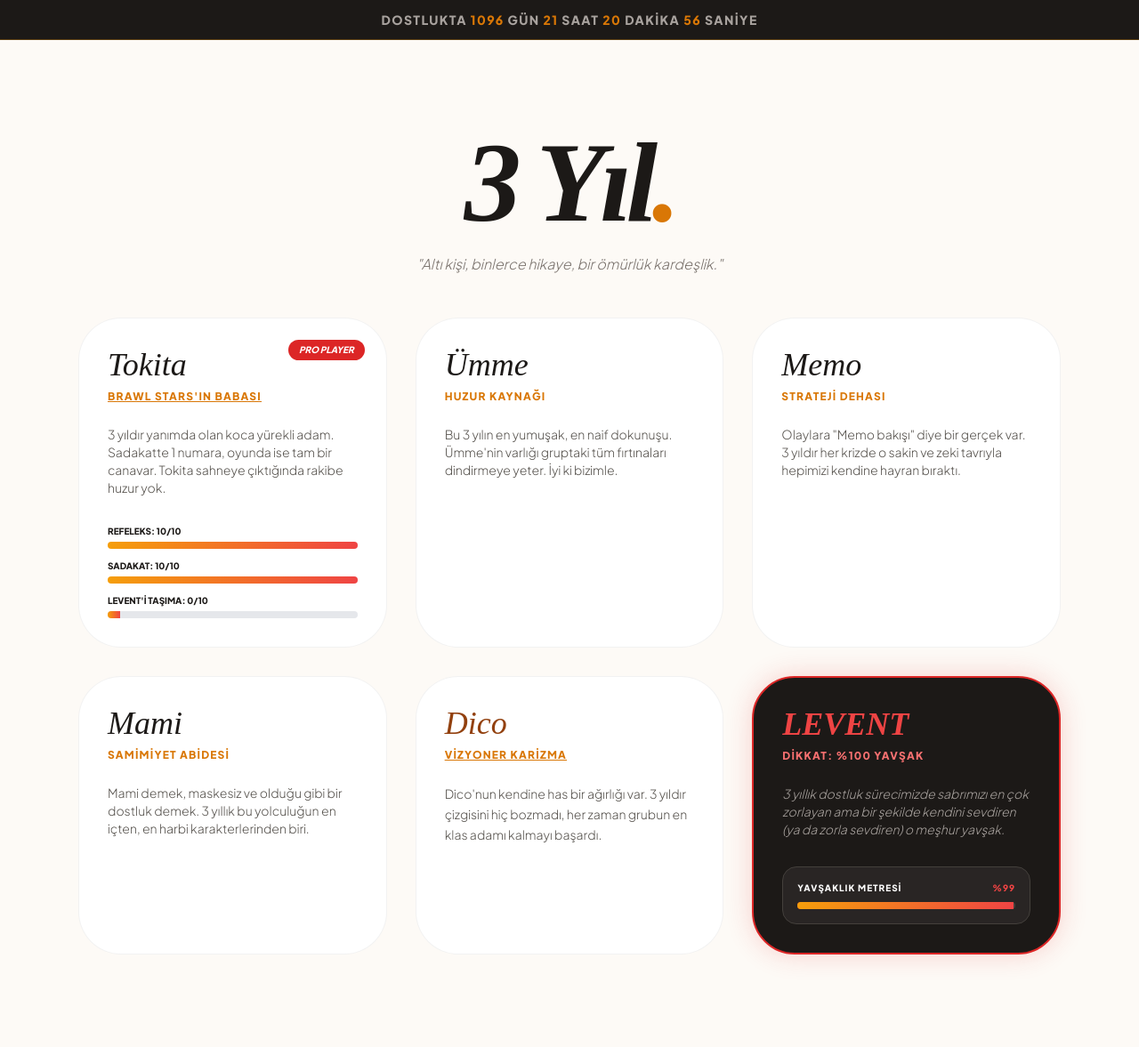
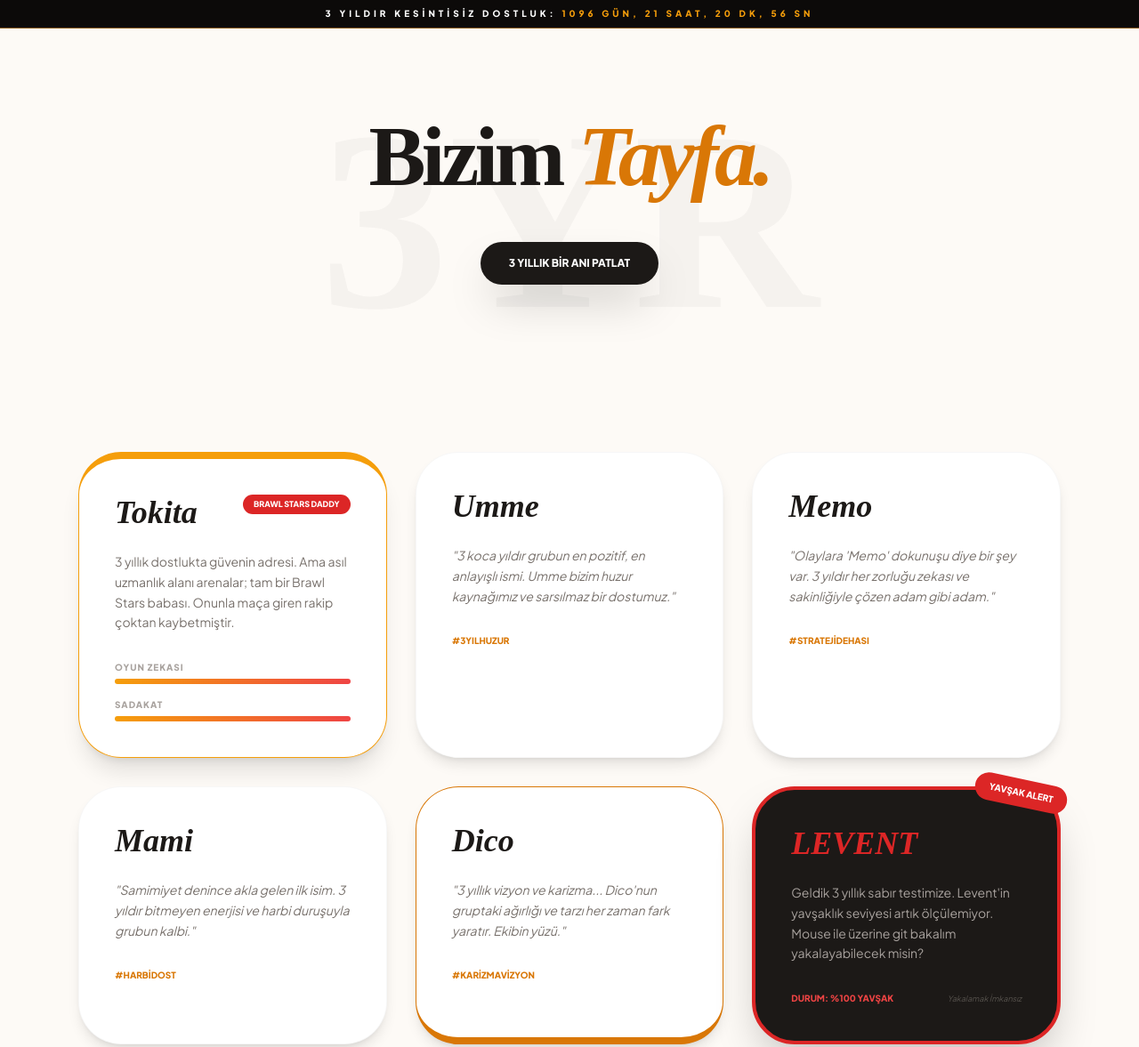
Before and after one commit to ZirveAti/igdost, a plain HTML site: page index.html in a window 1280 px wide. Shown: the top 1177 px of the page at 89% size. Drawn offline with nearby package versions, Linux system fonts and the light colour scheme; a web font is replaced by a local one.

Commit message:
Update index.html

```diff
--- a/index.html
+++ b/index.html
@@ -3,110 +3,130 @@
 <head>
     <meta charset="UTF-8">
     <meta name="viewport" content="width=device-width, initial-scale=1.0">
-    <title>3 Yıllık Efsane | Dostluk Meydanı</title>
+    <title>3 Yıllık Miras | Final Version</title>
     <script src="https://cdn.tailwindcss.com"></script>
-    <link href="https://fonts.googleapis.com/css2?family=Unna:ital,wght@0,400;0,700&family=Plus+Jakarta+Sans:wght@300;600;800&display=swap" rel="stylesheet">
+    <link href="https://fonts.googleapis.com/css2?family=Unna:ital,wght@0,700&family=Plus+Jakarta+Sans:wght@400;800&display=swap" rel="stylesheet">
     <style>
-        body { font-family: 'Plus Jakarta Sans', sans-serif; background: #fdfaf6; scroll-behavior: smooth; }
+        body { font-family: 'Plus Jakarta Sans', sans-serif; background: #fdfaf6; overflow-x: hidden; scroll-behavior: smooth; }
         .serif { font-family: 'Unna', serif; }
-        .card { transition: all 0.4s ease; border: 1px solid rgba(0,0,0,0.05); }
-        .card:hover { transform: translateY(-10px); box-shadow: 0 30px 60px -12px rgba(0,0,0,0.1); }
-        #counter span { color: #d97706; font-weight: 800; }
-        .brawl-bar { height: 8px; background: #e5e7eb; border-radius: 4px; overflow: hidden; margin-top: 4px; }
-        .brawl-progress { height: 100%; background: linear-gradient(90deg, #f59e0b, #ef4444); width: 100%; }
+        .card { transition: all 0.3s cubic-bezier(0.175, 0.885, 0.32, 1.275); border: 1px solid rgba(0,0,0,0.03); }
+        .levent-run { transition: all 0.2s ease; position: relative; cursor: help; }
+        #quote-display { animation: fadeIn 0.5s ease-in-out; }
+        @keyframes fadeIn { from { opacity: 0; transform: translateY(5px); } to { opacity: 1; transform: translateY(0); } }
+        .brawl-bar { height: 6px; background: #eee; border-radius: 10px; overflow: hidden; margin-top: 5px; }
+        .brawl-fill { height: 100%; background: linear-gradient(90deg, #f59e0b, #ef4444); width: 100%; }
     </style>
 </head>
 <body class="text-stone-900">
 
-    <div class="bg-stone-900 text-white py-3 px-6 text-center sticky top-0 z-[100] border-b border-amber-500/30">
-        <div id="counter" class="text-xs md:text-sm tracking-widest uppercase font-bold text-stone-400">
-            Dostlukta <span id="days">0</span> GÜN <span id="hours">0</span> SAAT <span id="minutes">0</span> DAKİKA <span id="seconds">0</span> SANİYE
-        </div>
+    <div class="bg-stone-950 text-white py-2 text-center text-[10px] font-bold tracking-[0.4em] sticky top-0 z-50 border-b border-amber-500/50">
+        3 YILDIR KESİNTİSİZ DOSTLUK: <span id="main-timer" class="text-amber-500">YÜKLENİYOR...</span>
     </div>
 
-    <header class="pt-24 pb-12 text-center px-6">
-        <h1 class="serif text-7xl md:text-9xl font-bold tracking-tighter italic">3 Yıl<span class="text-amber-600">.</span></h1>
-        <p class="mt-4 text-stone-500 max-w-lg mx-auto italic">"Altı kişi, binlerce hikaye, bir ömürlük kardeşlik."</p>
+    <header class="py-24 text-center px-4 relative">
+        <div class="serif text-[12rem] md:text-[18rem] opacity-[0.03] absolute left-1/2 -translate-x-1/2 top-0 select-none font-bold">3YR</div>
+        <h2 class="serif text-6xl md:text-8xl font-bold relative z-10 tracking-tighter">Bizim <span class="text-amber-600 italic">Tayfa.</span></h2>
+
+        <div class="mt-12 relative z-10">
+            <button onclick="generateQuote()" class="bg-stone-900 text-white px-8 py-4 rounded-full text-xs font-extrabold hover:bg-amber-600 transition-all shadow-2xl hover:scale-105 active:scale-95">
+                3 YILLIK BİR ANI PATLAT
+            </button>
+            <div id="quote-display" class="mt-8 font-serif italic text-2xl text-stone-600 max-w-xl mx-auto px-4 min-h-[60px]"></div>
+        </div>
     </header>
 
-    <main class="max-w-6xl mx-auto px-6 grid gap-8 md:grid-cols-2 lg:grid-cols-3 pb-32">
+    <main class="max-w-6xl mx-auto px-6 grid gap-8 md:grid-cols-2 lg:grid-cols-3 pb-40">
 
-        <div class="card bg-white p-8 rounded-[3rem] relative overflow-hidden">
-            <div class="absolute top-6 right-6 bg-red-600 text-white text-[10px] px-3 py-1 rounded-full font-black italic">PRO PLAYER</div>
-            <h2 class="serif text-4xl mb-2 italic">Tokita</h2>
-            <p class="text-xs text-amber-600 font-bold mb-6 uppercase tracking-widest underline">Brawl Stars'ın Babası</p>
-            <p class="text-sm text-stone-600 mb-8">3 yıldır yanımda olan koca yürekli adam. Sadakatte 1 numara, oyunda ise tam bir canavar. Tokita sahneye çıktığında rakibe huzur yok.</p>
-
-            <div class="space-y-3">
-                <div class="text-[10px] font-bold">REFELEKS: 10/10 <div class="brawl-bar"><div class="brawl-progress"></div></div></div>
-                <div class="text-[10px] font-bold">SADAKAT: 10/10 <div class="brawl-bar"><div class="brawl-progress"></div></div></div>
-                <div class="text-[10px] font-bold">LEVENT'İ TAŞIMA: 0/10 <div class="brawl-bar"><div class="brawl-progress" style="width:5%"></div></div></div>
+        <div class="card bg-white p-10 rounded-[3rem] shadow-xl border-t-8 border-amber-500">
+            <div class="flex justify-between items-start mb-6">
+                <h3 class="serif text-4xl italic font-bold">Tokita</h3>
+                <span class="text-[9px] bg-red-600 text-white px-3 py-1 rounded-full font-black">BRAWL STARS DADDY</span>
+            </div>
+            <p class="text-sm text-stone-500 leading-relaxed mb-8">3 yıllık dostlukta güvenin adresi. Ama asıl uzmanlık alanı arenalar; tam bir Brawl Stars babası. Onunla maça giren rakip çoktan kaybetmiştir.</p>
+            <div class="space-y-4">
+                <div class="text-[10px] font-black uppercase text-stone-400 tracking-widest">Oyun Zekası <div class="brawl-bar"><div class="brawl-fill"></div></div></div>
+                <div class="text-[10px] font-black uppercase text-stone-400 tracking-widest">Sadakat <div class="brawl-bar"><div class="brawl-fill"></div></div></div>
             </div>
         </div>
 
-        <div class="card bg-white p-8 rounded-[3rem]">
-            <h2 class="serif text-4xl mb-2 italic">Ümme</h2>
-            <p class="text-xs text-amber-600 font-bold mb-6 uppercase tracking-widest">Huzur Kaynağı</p>
-            <p class="text-sm text-stone-600">Bu 3 yılın en yumuşak, en naif dokunuşu. Ümme'nin varlığı gruptaki tüm fırtınaları dindirmeye yeter. İyi ki bizimle.</p>
+        <div class="card bg-white p-10 rounded-[3rem] shadow-lg">
+            <h3 class="serif text-4xl italic font-bold mb-6">Umme</h3>
+            <p class="text-sm text-stone-500 leading-relaxed italic">"3 koca yıldır grubun en pozitif, en anlayışlı ismi. Umme bizim huzur kaynağımız ve sarsılmaz bir dostumuz."</p>
+            <div class="mt-8 text-[10px] font-bold text-amber-600 uppercase">#3YılHuzur</div>
         </div>
 
-        <div class="card bg-white p-8 rounded-[3rem]">
-            <h2 class="serif text-4xl mb-2 italic">Memo</h2>
-            <p class="text-xs text-amber-600 font-bold mb-6 uppercase tracking-widest">Strateji Dehası</p>
-            <p class="text-sm text-stone-600">Olaylara "Memo bakışı" diye bir gerçek var. 3 yıldır her krizde o sakin ve zeki tavrıyla hepimizi kendine hayran bıraktı.</p>
+        <div class="card bg-white p-10 rounded-[3rem] shadow-lg">
+            <h3 class="serif text-4xl italic font-bold mb-6">Memo</h3>
+            <p class="text-sm text-stone-500 leading-relaxed italic">"Olaylara 'Memo' dokunuşu diye bir şey var. 3 yıldır her zorluğu zekası ve sakinliğiyle çözen adam gibi adam."</p>
+            <div class="mt-8 text-[10px] font-bold text-amber-600 uppercase">#StratejiDehası</div>
         </div>
 
-        <div class="card bg-white p-8 rounded-[3rem]">
-            <h2 class="serif text-4xl mb-2 italic">Mami</h2>
-            <p class="text-xs text-amber-600 font-bold mb-6 uppercase tracking-widest">Samimiyet Abidesi</p>
-            <p class="text-sm text-stone-600">Mami demek, maskesiz ve olduğu gibi bir dostluk demek. 3 yıllık bu yolculuğun en içten, en harbi karakterlerinden biri.</p>
+        <div class="card bg-white p-10 rounded-[3rem] shadow-lg">
+            <h3 class="serif text-4xl italic font-bold mb-6">Mami</h3>
+            <p class="text-sm text-stone-500 leading-relaxed italic">"Samimiyet denince akla gelen ilk isim. 3 yıldır bitmeyen enerjisi ve harbi duruşuyla grubun kalbi."</p>
+            <div class="mt-8 text-[10px] font-bold text-amber-600 uppercase">#HarbiDost</div>
         </div>
 
-        <div class="card bg-white p-8 rounded-[3rem]">
-            <h2 class="serif text-4xl mb-2 italic text-amber-800">Dico</h2>
-            <p class="text-xs text-amber-600 font-bold mb-6 uppercase tracking-widest underline">Vizyoner Karizma</p>
-            <p class="text-sm text-stone-600 leading-relaxed">Dico'nun kendine has bir ağırlığı var. 3 yıldır çizgisini hiç bozmadı, her zaman grubun en klas adamı kalmayı başardı.</p>
+        <div class="card bg-white p-10 rounded-[3rem] shadow-lg border-b-8 border-amber-600">
+            <h3 class="serif text-4xl italic font-bold mb-6">Dico</h3>
+            <p class="text-sm text-stone-500 leading-relaxed italic">"3 yıllık vizyon ve karizma... Dico'nun gruptaki ağırlığı ve tarzı her zaman fark yaratır. Ekibin yüzü."</p>
+            <div class="mt-8 text-[10px] font-bold text-amber-600 uppercase">#KarizmaVizyon</div>
         </div>
 
-        <div class="card bg-stone-900 text-white p-8 rounded-[3rem] border-2 border-red-600 shadow-[0_0_30px_rgba(220,38,38,0.2)]">
-            <h2 class="serif text-4xl mb-2 italic text-red-500 uppercase font-black">Levent</h2>
-            <p class="text-xs text-red-400 font-bold mb-6 uppercase tracking-widest">Dikkat: %100 Yavşak</p>
-            <p class="text-sm text-stone-400 mb-8 italic">3 yıllık dostluk sürecimizde sabrımızı en çok zorlayan ama bir şekilde kendini sevdiren (ya da zorla sevdiren) o meşhur yavşak.</p>
-
-            <div class="bg-stone-800 p-4 rounded-2xl border border-stone-700">
-                <div class="flex justify-between text-[10px] mb-2 font-bold uppercase tracking-widest">
-                    <span>Yavşaklık Metresi</span>
-                    <span class="text-red-500" id="lev-percent">%99</span>
-                </div>
-                <div class="brawl-bar bg-stone-700"><div class="brawl-progress bg-red-600" id="lev-bar" style="width: 99%"></div></div>
+        <div id="levent-card" class="levent-run bg-stone-900 text-white p-10 rounded-[3rem] shadow-2xl border-4 border-red-600 group" onmouseover="moveLevent()">
+            <div class="absolute -top-3 -right-3 bg-red-600 text-white text-[10px] px-4 py-2 rounded-full font-black rotate-12">YAVŞAK ALERT</div>
+            <h3 class="serif text-4xl italic font-bold mb-6 text-red-600 uppercase">Levent</h3>
+            <p class="text-sm text-stone-400 leading-relaxed">Geldik 3 yıllık sabır testimize. Levent'in yavşaklık seviyesi artık ölçülemiyor. Mouse ile üzerine git bakalım yakalayabilecek misin?</p>
+            <div class="mt-8 flex justify-between items-center">
+                <span class="text-[10px] font-black text-red-500">DURUM: %100 YAVŞAK</span>
+                <span class="text-[9px] text-stone-600 italic">Yakalamak İmkansız</span>
             </div>
         </div>
 
     </main>
 
+    <footer class="py-12 bg-stone-100 text-center border-t border-stone-200">
+        <p class="serif italic text-stone-400 text-xl">"Dostluk bakidir, Levent yavşaktır."</p>
+        <p class="mt-4 text-[9px] font-bold uppercase tracking-[0.6em] text-stone-400">Since 2023 - All Rights Reserved</p>
+    </footer>
+
     <script>
-        // SAYAÇ AYARLARI (3 yıl öncesine göre ayarla)
-        const startDate = new Date("March 24, 2023 00:00:00").getTime();
+        // İÇ ŞAKALAR / ANILAR
+        const quotes = [
+            "Umme: 'Hadi beyler artık bir toplanalım!'",
+            "Tokita: 'Brawl Stars girmeyen Levent'tir.'",
+            "Mami: 'Kanka vallahi olay öyle değil...'",
+            "Levent: 'Kanka cüzdanı arabada unutmuşum ya.'",
+            "Memo: 'Sakin ol, ben hallettim o işi.'",
+            "Dico: 'Bizim farkımız tarzımız kardeşim.'",
+            "Grup: 'Levent yine ne işler çeviriyorsun?'"
+        ];
 
-        setInterval(function() {
+        function generateQuote() {
+            const display = document.getElementById('quote-display');
+            const random = Math.floor(Math.random() * quotes.length);
+            display.innerHTML = quotes[random];
+        }
+
+        // LEVENT KAÇIRMA SİSTEMİ
+        function moveLevent() {
+            const card = document.getElementById('levent-card');
+            // Rastgele 100px ile 150px arası zıplama
+            const x = Math.random() * 200 - 100;
+            const y = Math.random() * 200 - 100;
+            card.style.transform = `translate(${x}px, ${y}px) rotate(${Math.random() * 10 - 5}deg)`;
+        }
+
+        // 3 YILLIK DOSTLUK SAYACI (Mart 2023 Başlangıç)
+        const start = new Date("March 24, 2023 00:00:00").getTime();
+        setInterval(() => {
             const now = new Date().getTime();
-            const distance = now - startDate;
-
-            const d = Math.floor(distance / (1000 * 60 * 60 * 24));
-            const h = Math.floor((distance % (1000 * 60 * 60 * 24)) / (1000 * 60 * 60));
-            const m = Math.floor((distance % (1000 * 60 * 60)) / (1000 * 60));
-            const s = Math.floor((distance % (1000 * 60)) / 1000);
-
-            document.getElementById("days").innerHTML = d;
-            document.getElementById("hours").innerHTML = h;
-            document.getElementById("minutes").innerHTML = m;
-            document.getElementById("seconds").innerHTML = s;
-
-            // Levent'in yavşaklık oranını her saniye ufakça değiştir (95-100 arası)
-            const levRand = Math.floor(Math.random() * (100 - 95 + 1)) + 95;
-            document.getElementById("lev-percent").innerHTML = "%" + levRand;
-            document.getElementById("lev-bar").style.width = levRand + "%";
-
+            const diff = now - start;
+            const days = Math.floor(diff / (1000 * 60 * 60 * 24));
+            const hours = Math.floor((diff % (1000 * 60 * 60 * 24)) / (1000 * 60 * 60));
+            const mins = Math.floor((diff % (1000 * 60 * 60)) / (1000 * 60));
+            const secs = Math.floor((diff % (1000 * 60)) / 1000);
+            document.getElementById('main-timer').innerHTML = `${days} GÜN, ${hours} SAAT, ${mins} DK, ${secs} SN`;
         }, 1000);
     </script>
 </body>
```
